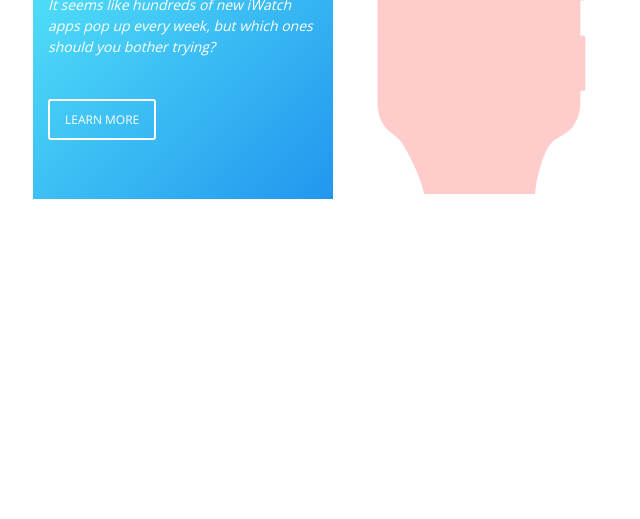
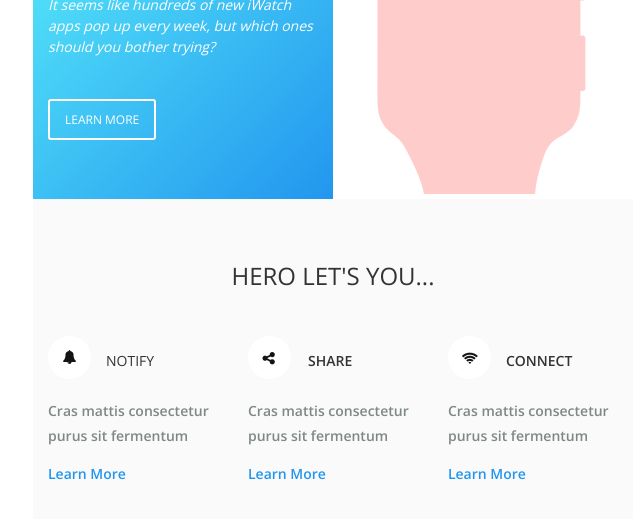
Before and after one commit to dononichols/html-email-cp, a plain HTML site: page index.html in a window 1280 px wide. Shown: the part 255-774 px from the top of the page, without its empty margins (307-947 px from the left). Drawn offline with nearby package versions, Linux system fonts and the light colour scheme.

Commit message:
-add Lets You row

```diff
--- a/index.html
+++ b/index.html
@@ -22,7 +22,7 @@
                 <table class="container" width="600" align="center" cellspacing="0" cellpadding="0" border="0" >
                     <!--  -->
 
-                    <!-- start of Hero row -->
+                    <!-- start of Header row -->
                     <tr>
                         <td>
                             <!-- start of left column -->
@@ -72,13 +72,96 @@
 
                         </td>
                     </tr>
-                    <!-- end of main row -->
+                    <!-- end of Header row -->
 
-                    <!-- start of main row -->
+                    <!-- start of Lets You row -->
                     <tr>
-                        <td></td>
+                        <td style="background: #fafafa;">
+                            <h3 style="font-family: 'Open Sans', sans-serif; color: #333333; padding: 36px 0 5px 0; font-weight: 300; text-transform: uppercase; font-size: 24px;" align="center">Hero let's you...</h3>
+                            <!-- start of left-column -->
+                            <table class="header-left" width="33.33%" align="left" cellspacing="0" cellpadding="0" border="0" style="padding: 15px 15px 70px 15px; font-family: 'Open Sans', sans-serif;">
+                            <tr>
+                                <td>
+                                    <table class="title-icon" width="33.33%" align="left" cellspacing="0" cellpadding="0" border="0" style="padding: 0; font-family: 'Open Sans', sans-serif;">
+                                        <tr>
+                                            <td><img src="/images/bell_icon.png" alt=""></td>
+                                            <td style="font-family: 'Open Sans', sans-serif; color: #333333; padding: 0 0 0 15px; font-weight: 400; text-transform: uppercase; font-size: 14px;">Notify</td>
+                                        </tr>
+                                    </table>
+                                </td>
+                            </tr>
+
+                            <tr>
+                                <td>
+                                    <p style="font-family: 'Open Sans', sans-serif; color: #7f8887; font-weight: 600; line-height: 1.8; font-size: 14px;">Cras mattis consectetur purus sit fermentum</p>
+                                </td>
+                            </tr>
+                            <tr>
+                                <td>
+                                    <a href="#" style="font-family: 'Open Sans', sans-serif; color: #2296ee; font-weight: 600; font-size: 14px; text-decoration: none;">Learn More</a>
+                                </td>
+                            </tr>
+
+
+                            </table>
+                            <!-- end of left-column -->
+                             <!-- start of middle-column -->
+                             <table class="header-left" width="33.33%" align="left" cellspacing="0" cellpadding="0" border="0" style="padding: 15px 15px 70px 15px; font-family: 'Open Sans', sans-serif;">
+                                <tr>
+                                    <td>
+                                        <table class="title-icon" width="33.33%" align="left" cellspacing="0" cellpadding="0" border="0" style="padding: 0; font-family: 'Open Sans', sans-serif;">
+                                            <tr>
+                                                <td><img src="/images/share_icon.png" alt=""></td>
+                                                <td style="font-family: 'Open Sans', sans-serif; color: #333333; padding: 0 0 0 15px; font-weight: 600; text-transform: uppercase; font-size: 14px;">Share</td>
+                                            </tr>
+                                        </table>
+                                    </td>
+                                </tr>
+
+                                <tr>
+                                    <td>
+                                        <p style="font-family: 'Open Sans', sans-serif; color: #7f8887; font-weight: 600; line-height: 1.8; font-size: 14px;">Cras mattis consectetur purus sit fermentum</p>
+                                    </td>
+                                </tr>
+                                <tr>
+                                    <td>
+                                        <a href="#" style="font-family: 'Open Sans', sans-serif; color: #2296ee; font-weight: 600; font-size: 14px; text-decoration: none;">Learn More</a>
+                                    </td>
+                                </tr>
+
+
+                                </table>
+                                <!-- end of middle-column -->
+                                <!-- start of right-column -->
+                             <table class="header-left" width="33.33%" align="left" cellspacing="0" cellpadding="0" border="0" style="padding: 15px 15px 70px 15px; font-family: 'Open Sans', sans-serif;">
+                                <tr>
+                                    <td>
+                                        <table class="title-icon" width="33.33%" align="left" cellspacing="0" cellpadding="0" border="0" style="padding: 0; font-family: 'Open Sans', sans-serif;">
+                                            <tr>
+                                                <td><img src="/images/wifi_icon.png" alt=""></td>
+                                                <td style="font-family: 'Open Sans', sans-serif; color: #333333; padding: 0 0 0 15px; font-weight: 600; text-transform: uppercase; font-size: 14px;">Connect</td>
+                                            </tr>
+                                        </table>
+                                    </td>
+                                </tr>
+
+                                <tr>
+                                    <td>
+                                        <p style="font-family: 'Open Sans', sans-serif; color: #7f8887; font-weight: 600; line-height: 1.8; font-size: 14px;">Cras mattis consectetur purus sit fermentum</p>
+                                    </td>
+                                </tr>
+                                <tr>
+                                    <td>
+                                        <a href="#" style="font-family: 'Open Sans', sans-serif; color: #2296ee; font-weight: 600; font-size: 14px; text-decoration: none;">Learn More</a>
+                                    </td>
+                                </tr>
+
+
+                                </table>
+                                <!-- end of right-column -->
+                        </td>
                     </tr>
-                    <!-- end of main row -->
+                    <!-- end of Lets You row -->
 
                     <!-- start of main row -->
                     <tr>
```
